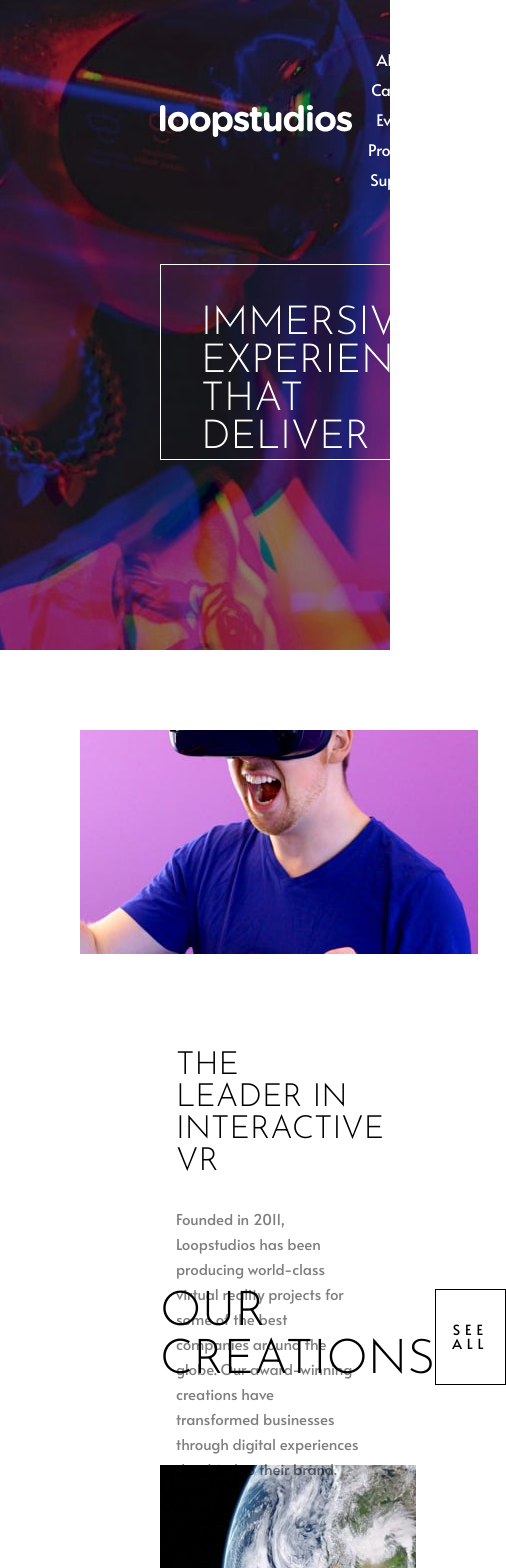
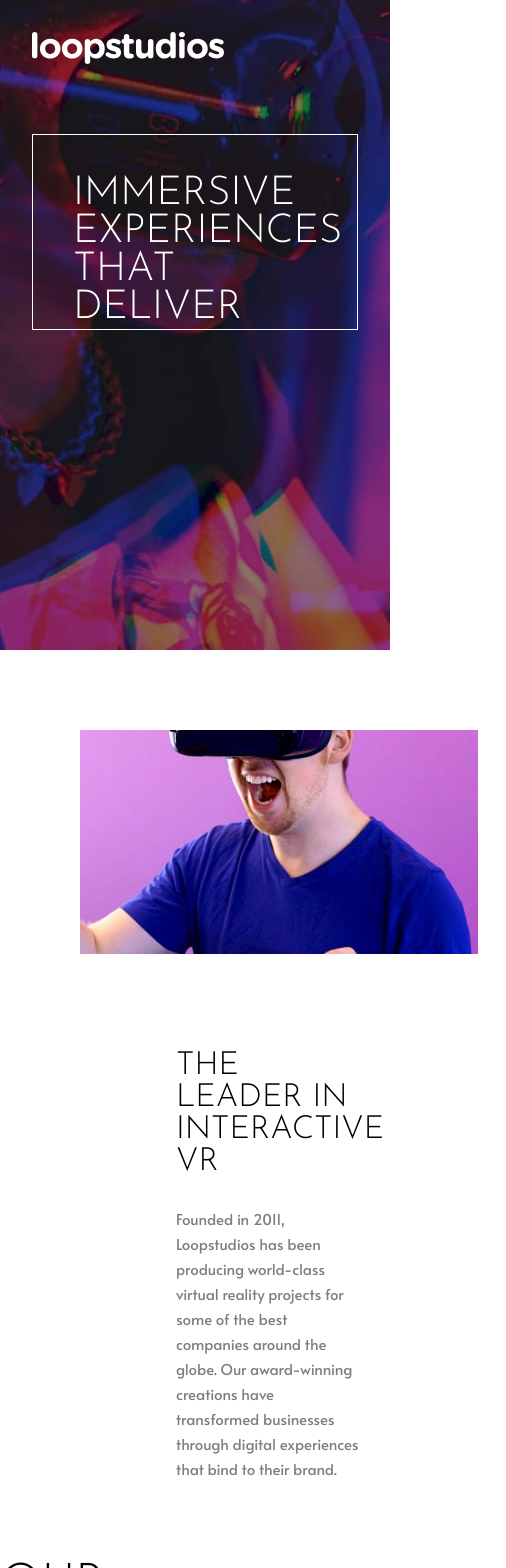
Before and after one commit to vsm1996/loopstudios, a React (Create React App) app: page / in a window 390 px wide. Shown: the top 1568 px of the page, 506 px wide, since content can reach past the window. Built offline with nearby package versions, Linux system fonts and the light colour scheme.

Commit message:
mobile and tablet views underway

```diff
--- a/src/components/common/nav/nav.css
+++ b/src/components/common/nav/nav.css
@@ -28,5 +28,6 @@
   .nav {
     flex-direction: column;
     align-items: center;
+    display: none;
   }
 }
--- a/src/components/features/features.css
+++ b/src/components/features/features.css
@@ -15,6 +15,7 @@
 .features__pre {
   display: flex;
   justify-content: space-between;
+  align-items: center;
   text-transform: uppercase;
 }
 
@@ -57,7 +58,6 @@
 
 @media only screen and (max-width: 1024px) {
   .features-grid {
-    margin-top: 5rem;
     grid-template-columns: 1fr 1fr;
   }
 
@@ -67,8 +67,21 @@
 }
 
 @media only screen and (max-width: 700px) {
+  .features-container {
+    display: flex;
+    justify-content: center;
+    align-items: center;
+    flex-direction: column;
+    margin-bottom: 2rem;
+    padding: 0;
+  }
+
+  .features__pre {
+    flex-direction: column;
+    height: 150px;
+  }
+
   .features-grid {
-    margin-top: 5rem;
     grid-template-columns: 1fr;
   }
 }
--- a/src/components/header/header.css
+++ b/src/components/header/header.css
@@ -31,10 +31,11 @@
   .header-container {
     background: url(../../assets/mobile/image-hero.jpg) rgba(0, 0, 0, 0.1)
       no-repeat center;
+    padding: 2rem;
     height: 650px;
   }
   .header {
-    width: 327px;
+    width: 100%;
     height: 196px;
     font-size: 40px;
     line-height: 38px;
--- a/src/components/introduction/intro.css
+++ b/src/components/introduction/intro.css
@@ -1,6 +1,6 @@
 .intro-container {
   text-align: left;
-  padding: 10rem 10rem;
+  margin: 10rem 10rem;
   position: relative;
 }
 
@@ -43,12 +43,12 @@
 
 @media only screen and (max-width: 700px) {
   .intro-container {
-    padding: 5rem;
+    margin: 5rem;
   }
 
   .intro {
     width: 279px;
-    height: 255px;
+    height: 100%;
   }
 
   .intro-photo {
```
Also changed, not shown: 1 other file (tests, documents, lock files or other folders).
